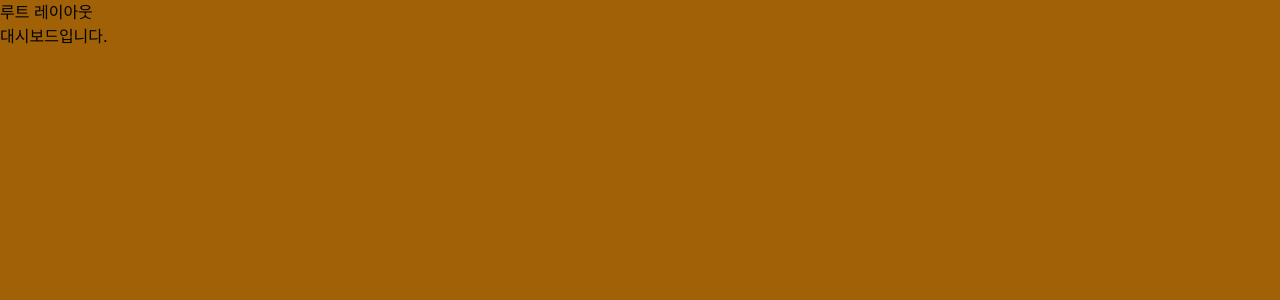
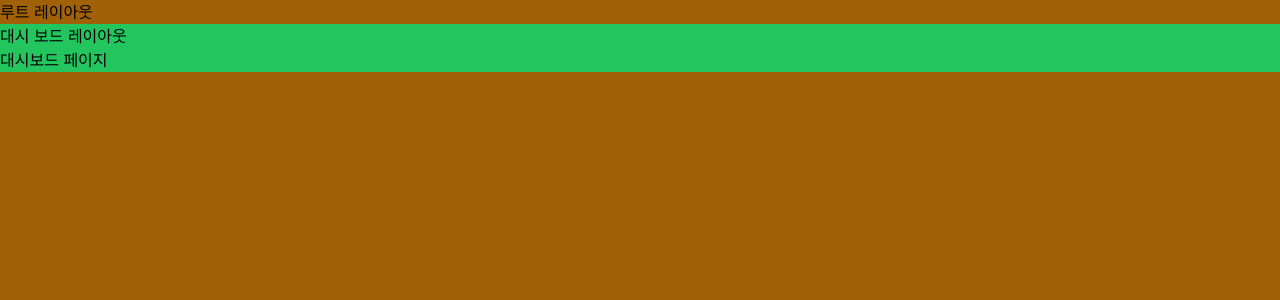
Before and after one commit to guswls1846/nextjs13-playgaround, a Next.js app: page /dashboard in a window 1280 px wide. Shown: the top 300 px of the page. Built offline with nearby package versions, Linux system fonts and the light colour scheme.

Commit message:
feat: 중첩 레이아웃 텍스트 표시

```diff
--- /dev/null
+++ b/src/app/dashboard/layout.tsx
@@ -0,0 +1,14 @@
+export default function DashboardLayout({
+  children, // will be a page or nested layout
+}: {
+  children: React.ReactNode;
+}) {
+  return (
+    <section className={"bg-green-500"}>
+      {/* Include shared UI here e.g. a header or sidebar */}
+      <nav>대시 보드 레이아웃</nav>
+
+      {children}
+    </section>
+  );
+}
--- a/src/app/dashboard/page.tsx
+++ b/src/app/dashboard/page.tsx
@@ -1,11 +1,7 @@
-import React from 'react';
+import React from "react";
 
 const Dashboard = () => {
-    return (
-        <div>
-            대시보드입니다.
-        </div>
-    );
+  return <div>대시보드 페이지</div>;
 };
 
 export default Dashboard;
```
